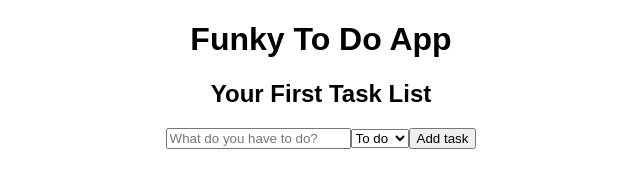
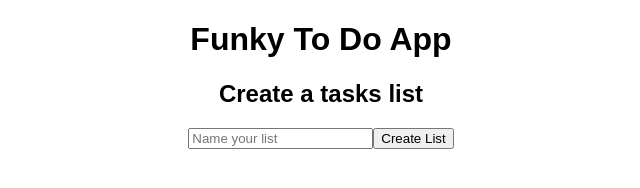
Before and after one commit to Sara-Foresti/react_to_do_app, a React app in the folder funky-to-do-app/: page / in a window 1280 px wide. Shown: the whole page, without its empty margins (319-959 px from the left). Built offline with nearby package versions, Linux system fonts and the light colour scheme; a web font is replaced by a local one.

Commit message:
nesting state pieces

```diff
--- a/funky-to-do-app/public/index.html
+++ b/funky-to-do-app/public/index.html
@@ -26,7 +26,7 @@
       work correctly both with client-side routing and a non-root public URL.
       Learn how to configure a non-root public URL by running `npm run build`.
     -->
-    <title>React App</title>
+    <title>Funky To Do App</title>
   </head>
   <body>
     <noscript>You need to enable JavaScript to run this app.</noscript>
--- /dev/null
+++ b/funky-to-do-app/src/css/components/AddTaskForm.css
@@ -0,0 +1,3 @@
+.add-task input {
+	width: 300px;
+}
--- a/funky-to-do-app/src/index.css
+++ b/funky-to-do-app/src/index.css
@@ -1,4 +1,6 @@
 @import './css/components/App.css';
+@import './css/components/AddTaskForm.css';
+
 
 /* General styling*/
 * {
--- /dev/null
+++ b/funky-to-do-app/src/js/components/AddListForm.js
@@ -0,0 +1,37 @@
+import React from 'react';
+
+class AddListForm extends React.Component {
+	constructor() {
+		super();
+    this.title = React.createRef();
+
+    this.createList = this.createList.bind(this);
+	}
+
+	createList(ev) {
+		ev.preventDefault();
+
+		const newList = {
+			id: Date.now(),
+			title: this.title.current.value,
+			tasks: {}
+		}
+
+		this.props.addList(newList);
+	}
+
+	render() {
+		return(
+			<div className="list-form">
+				<h2>Create a tasks list</h2>
+				<form className="add-list" onSubmit={this.createList}>
+					<input ref={this.title} type="text" name="title" placeholder="Name your list"/>
+
+					<button type="submit">Create List</button>
+				</form>
+			</div>
+		)
+	}
+}
+
+export default AddListForm;
--- a/funky-to-do-app/src/js/components/AddTaskForm.js
+++ b/funky-to-do-app/src/js/components/AddTaskForm.js
@@ -2,6 +2,9 @@ import React from 'react';
 
 class AddTaskForm extends React.Component {
 	// here create a task with all its details, including ID
+	// we need to add this task to its list tasks key
+	// so probably addTask will become a method of TaskList, not the App
+	// as UPDATE LIST, as initially tasks is an 'empty' property of TaskList
 
 	// React 16.3 ref creation
 	constructor() {
@@ -15,20 +18,15 @@ class AddTaskForm extends React.Component {
 
 	createTask(event) {
 		event.preventDefault();
-		console.log('task created');
 
 		const newTask = {
 			id: Date.now(),
 			desc: this.desc.current.value, // need a reference to get the value
 			status: this.status.current.value
 		}
-
-		// what do we do with our new task?
-		// we send it to the state, passing it to a method
-		// defined in the state and passed to AddTaskForm
-		// but AddTaskForm is rendered inside TaskList...
-		console.log(newTask);
-		this.props.addTask(newTask);
+		console.log('Props: ', this.props);
+		this.props.updateListTasks(newTask, this.props.listId);
+		//console.log('list id in CREATE TASK: ', this.props.listId);
 	}
 
 	render() {
--- a/funky-to-do-app/src/js/components/App.js
+++ b/funky-to-do-app/src/js/components/App.js
@@ -1,6 +1,7 @@
 import React from 'react';
 import Headline from './Headline';
 import TaskList from './TaskList';
+import AddListForm from './AddListForm';
 
 class App extends React.Component {
 	// here add (save) the tasks by pushing them into the tasks object
@@ -8,40 +9,67 @@ class App extends React.Component {
 		super();
 
 		// binding methods
-		this.addTask = this.addTask.bind(this);
-		this.makeSomething = this.makeSomething.bind(this);
+		this.addList = this.addList.bind(this);
+		this.updateListTasks = this.updateListTasks.bind(this);
+
+		//this.makeSomething = this.makeSomething.bind(this);
+
+		// how do we 'nest' pieces of state?
+		// this.state = {
+		// 	lists: {},
+		// 	tasks: {}
+		// }
 
 		this.state = {
-			lists: {}, // for later: how do we 'nest' pieces of state?
-			tasks: {}
+			lists: {}
 		}
 	}
 
 	// this will be called inside another function
 	// do I need to bind it in the contsructor?
-	// if I dont's it says it's not defined
-	makeSomething() {
-		document.body.style.background = "#9C27B0";
+	// seems to be working anyway
+	// makeSomething() {
+	// 	document.body.style.background = "#9C27B0";
+	// }
+
+	addList(newList){
+		const lists = {...this.state.lists};
+		lists[newList.id] = newList;
+		this.setState({lists: lists});
 	}
 
-	addTask(newTask) {
-		console.log('task added', newTask);
-		// get copy of the tasks
-		const tasks = {...this.state.tasks};
-		// add new task in
-		tasks[newTask.id] = newTask;
-		// set state
-		this.setState({ tasks: tasks });
+	updateListTasks(newTask, listId) {
+		// get copy of the current list
+		const list = {...this.state.lists[listId]}
+		const lists = {...this.state.lists}
+		// get copy of the current list's tasks
+		const listTasks = {...list.tasks};
+		// add new task in the list tasks object
+		listTasks[newTask.id] = newTask;
+		// need to add the tasks object to the list
+		list.tasks = listTasks;
 
-		// do somethings else (eventually make the API call)
-		this.makeSomething();
+		lists[listId] = list;
+
+		console.log('the list in addTaskToList: ', list); // list tasks is empty at this stage
+		// update list in state
+		this.setState({
+			lists: lists
+		});
 	}
 
 	render() {
 	  return (
 	    <div className="App">
 	      <Headline />
-	      <TaskList addTask={this.addTask} tasks={this.state.tasks}/>
+	      <AddListForm addList={this.addList} />
+      	{/* render lists here */}
+      	{
+      		Object.keys(this.state.lists)
+      			.map(key => {
+      				return <TaskList key={key} lists={this.state.lists} listDetails={this.state.lists[key]} updateListTasks={this.updateListTasks}/>
+      			})
+      	}
 	    </div>
 	  );
 	}
--- a/funky-to-do-app/src/js/components/TaskList.js
+++ b/funky-to-do-app/src/js/components/TaskList.js
@@ -3,21 +3,35 @@ import Task from './Task';
 import AddTaskForm from './AddTaskForm';
 
 class TaskList extends React.Component {
+	// addTask should be here? ...probably not...
+	// we just need to pass the list ID/KEY to the STATE,
+	// where we update the tasks of that list...
+	// or we can pass the lists as props..
+	// constructor(){
+	// 	super();
+ //    // this.addTaskToList = this.addTaskToList.bind(this);
+	// 	console.log('taskList Props', this.props);
+	// }
+
+	// we need to add tasks 'inside' of lists
+
 	render () {
 		// is this PROPS DRILLING?
-		const { addTask, tasks } = this.props;
+		const { listDetails, updateListTasks } = this.props;
+		console.log('taskList Props', this.props);
+
 		return (
 			<div>
-				<h2>Your First Task List</h2>
+				<h3 className="list-title">{listDetails.title} { listDetails.id }</h3>
 				<div className="taskList">
 					<AddTaskForm
-					addTask={addTask}
+					updateListTasks={updateListTasks}
+					listId={ listDetails.id }
 					/>
 					<ul className="tasks">
 						{
-							Object.keys(tasks).map(key => {
-								// return <Task key={task} id={task.id} desc={task.desc} status={task.status}/>
-								return <Task key={ key } details={ tasks[key] } />
+							Object.keys(listDetails.tasks).map(key => {
+								return <Task key={ key } details={ listDetails.tasks[key] } listId={ listDetails.id }/>
 							})
 						}
 					</ul>
```
Also changed, not shown: funky-to-do-app/public/favicon.ico.
